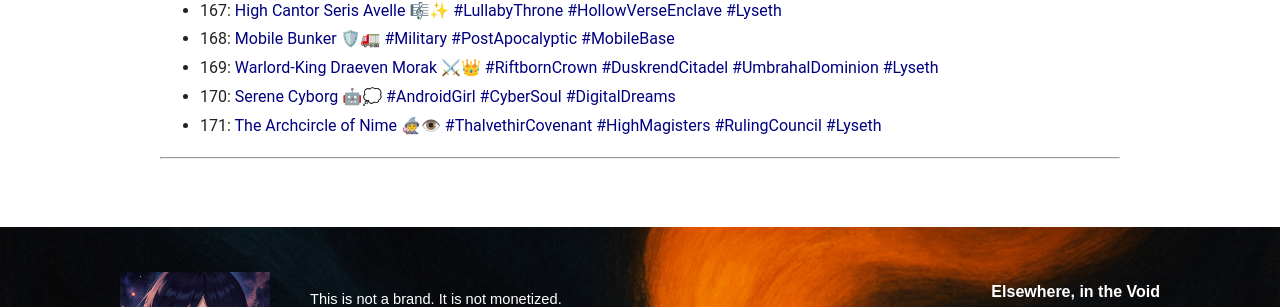
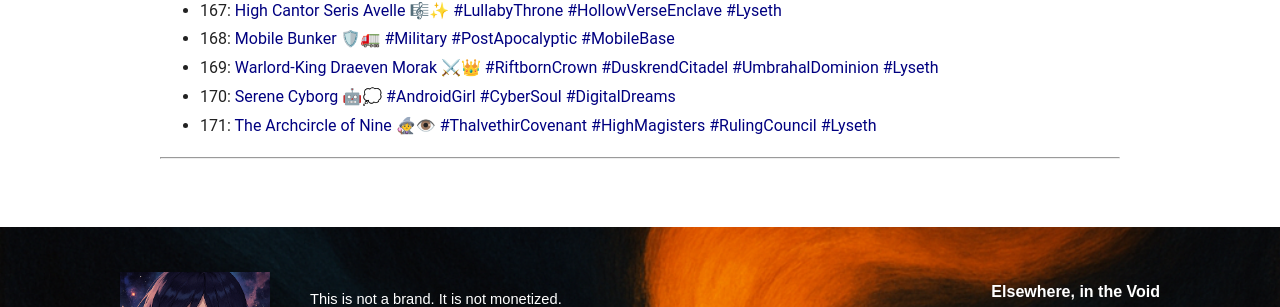
Before and after one commit to PhantomBlackOP/RSS, a Jekyll site: the page built from monthly/2025-06.md, in a window 1280 px wide. Shown: the part 1296-1603 px from the top of the page. Built offline with Jekyll 4.4.1, drawn with Linux system fonts in a browser that asks for light colours; our own code applies the rules of GitHub Pages for plain Markdown files.

Commit message:
Auto-update monthly digests

```diff
--- a/monthly/2025-06.md
+++ b/monthly/2025-06.md
@@ -24,4 +24,4 @@ Total words: 551 Tag count: 61
 - 168: [Mobile Bunker 🛡️🚛 #Military #PostApocalyptic #MobileBase](https://x.com/Trevorion/status/1935034094410170523)
 - 169: [Warlord-King Draeven Morak ⚔️👑 #RiftbornCrown #DuskrendCitadel #UmbrahalDominion #Lyseth](https://x.com/Trevorion/status/1935446903585653147)
 - 170: [Serene Cyborg 🤖💭 #AndroidGirl #CyberSoul #DigitalDreams](https://x.com/Trevorion/status/1935583019475071166)
-- 171: [The Archcircle of Nime 🧙‍♀️👁️ #ThalvethirCovenant #HighMagisters #RulingCouncil #Lyseth](https://x.com/Trevorion/status/1935986969953419749)
+- 171: [The Archcircle of Nine 🧙‍♀️👁️ #ThalvethirCovenant #HighMagisters #RulingCouncil #Lyseth](https://x.com/Trevorion/status/1935986969953419749)
```
